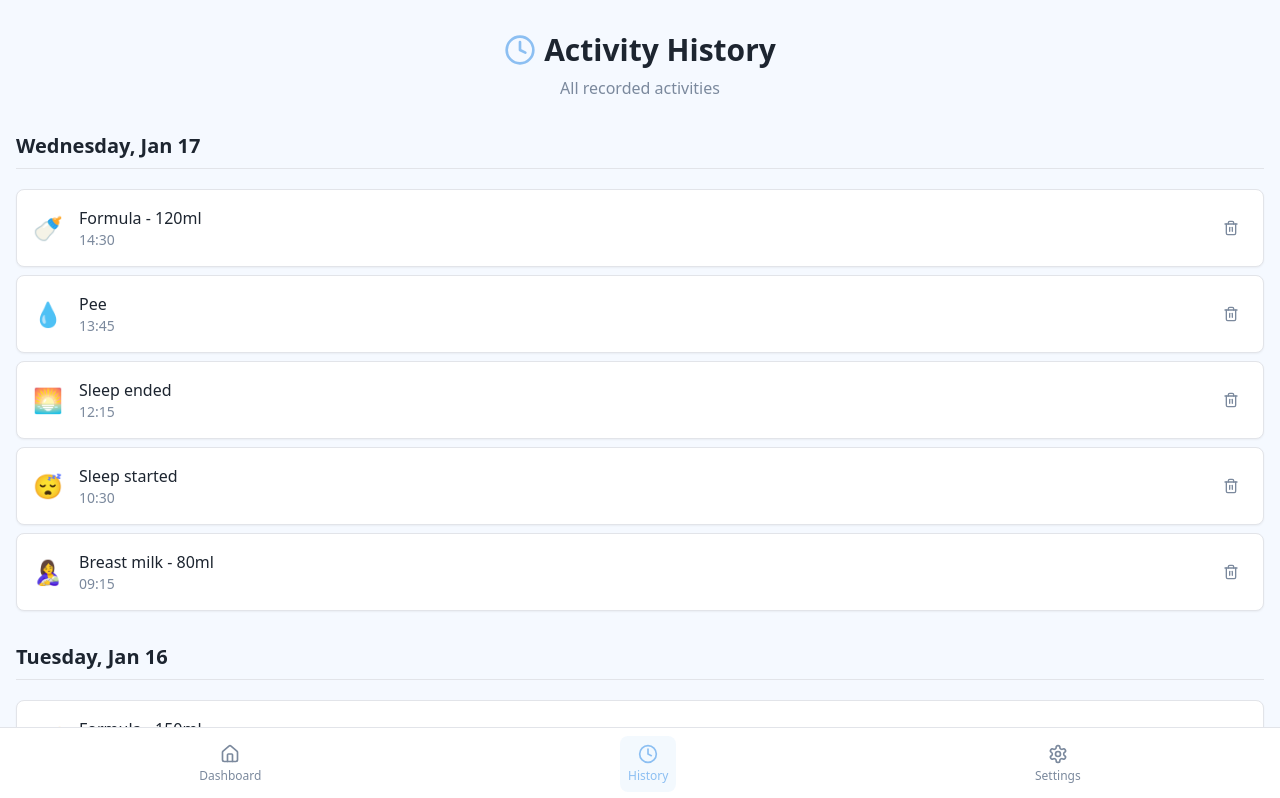
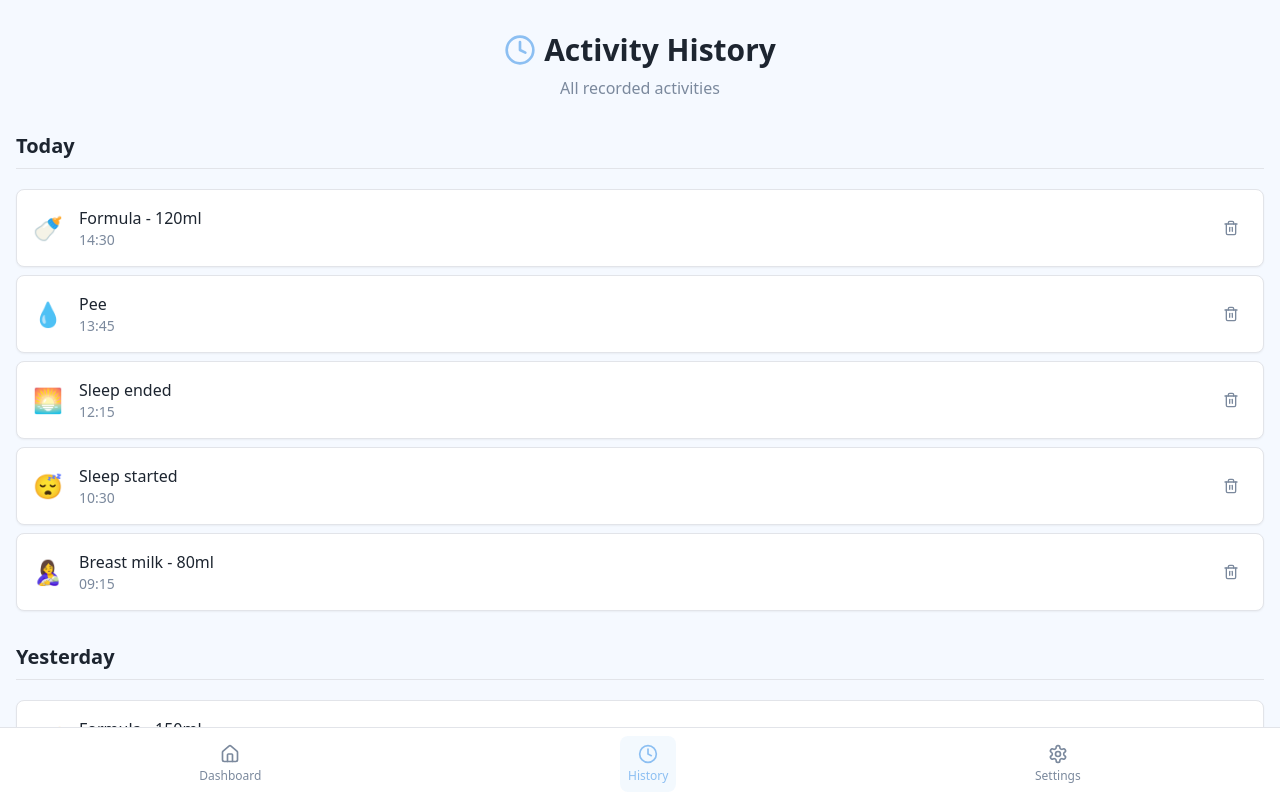
Before and after one commit to andreattilio/test, a React (Vite) app: page /history in a window 1280 px wide. Shown: the top 798 px of the page. Built offline with nearby package versions, Linux system fonts and the light colour scheme.

Commit message:
Fix history tab date and update

```diff
--- a/src/pages/History.tsx
+++ b/src/pages/History.tsx
@@ -8,9 +8,14 @@ import { useState } from "react";
 const History = () => {
   const { toast } = useToast();
   // Mock data - will be replaced with real data from database
-  const [mockHistory, setMockHistory] = useState([
+  const [mockHistory, setMockHistory] = useState(() => {
+    const today = new Date();
+    const yesterday = new Date(today);
+    yesterday.setDate(yesterday.getDate() - 1);
+
+    return [
       {
-      date: "2024-01-17",
+        date: today.toISOString().split('T')[0],
         entries: [
           { id: "1", time: "14:30", type: "feed", subtype: "formula", amount: 120, icon: "🍼" },
           { id: "2", time: "13:45", type: "diaper", subtype: "pee", icon: "💧" },
@@ -20,7 +25,7 @@ const History = () => {
         ]
       },
       {
-      date: "2024-01-16",
+        date: yesterday.toISOString().split('T')[0],
         entries: [
           { id: "6", time: "22:30", type: "feed", subtype: "formula", amount: 150, icon: "🍼" },
           { id: "7", time: "21:45", type: "diaper", subtype: "poo", icon: "💩" },
@@ -30,7 +35,8 @@ const History = () => {
           { id: "11", time: "16:30", type: "sleep", subtype: "start", icon: "😴" },
         ]
       }
-  ]);
+    ];
+  });
 
   const formatDate = (dateStr: string) => {
     const date = new Date(dateStr);
@@ -46,7 +52,8 @@ const History = () => {
       return date.toLocaleDateString('en-US', {
         weekday: 'long',
         month: 'short',
-        day: 'numeric'
+        day: 'numeric',
+        year: 'numeric'
       });
     }
   };
```
Lines whose indentation alone changed are shown as unchanged.
